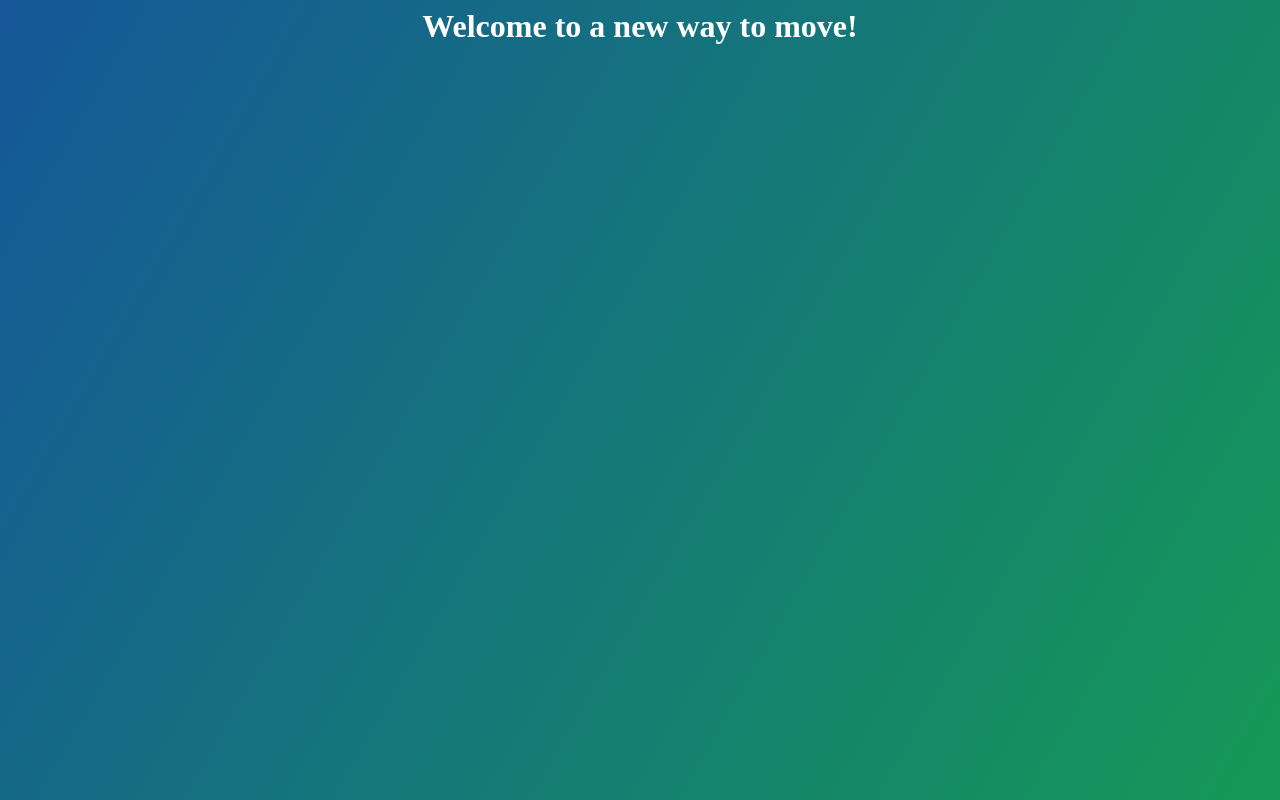
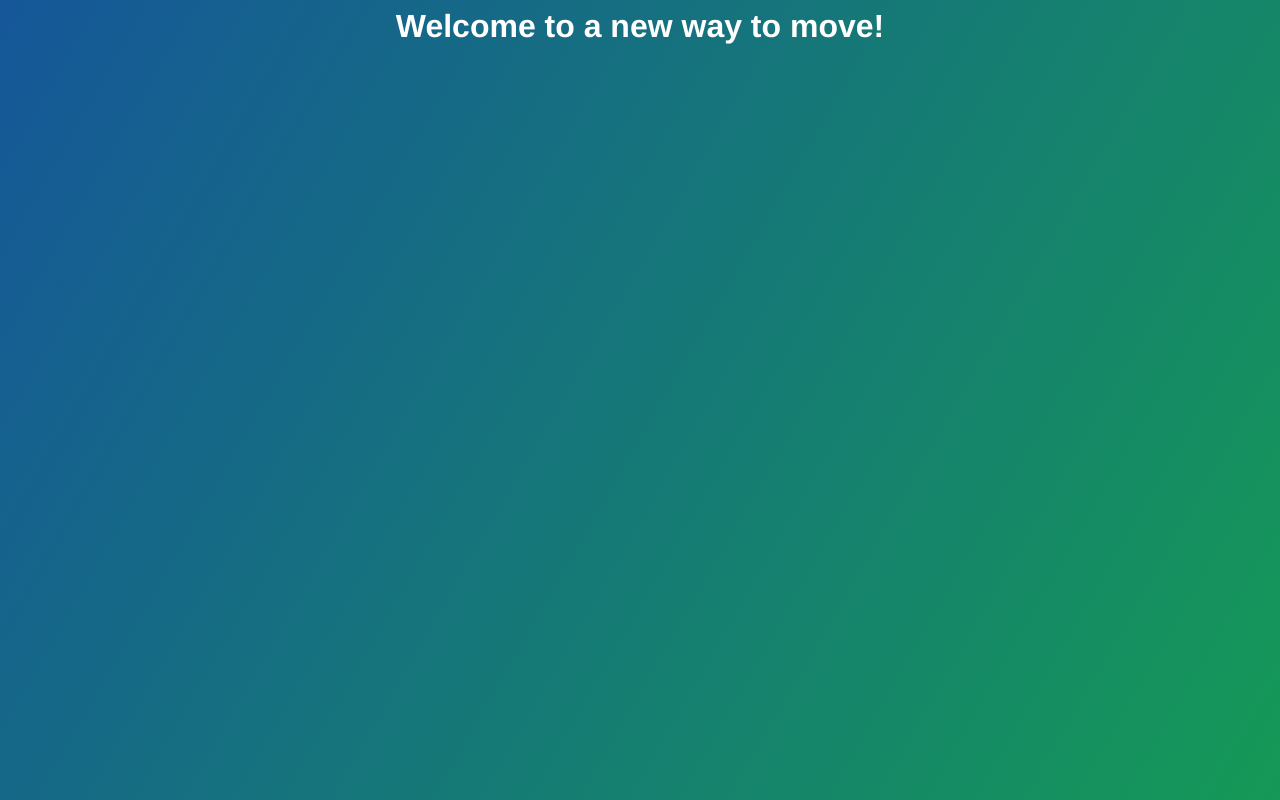
Before and after one commit to theshiplet/MOVDsite2, a plain HTML site: page index.html in a window 1280 px wide. Drawn offline with Linux system fonts and the light colour scheme.

Commit message:
Update index.html

```diff
--- a/index.html
+++ b/index.html
@@ -10,6 +10,7 @@
 
     <style>
       body {
+        font-family:"helvetica neue";
         background-color:#159957;
         background-image: linear-gradient(120deg, #155799, #159957);
         color:#ffffff;
```
